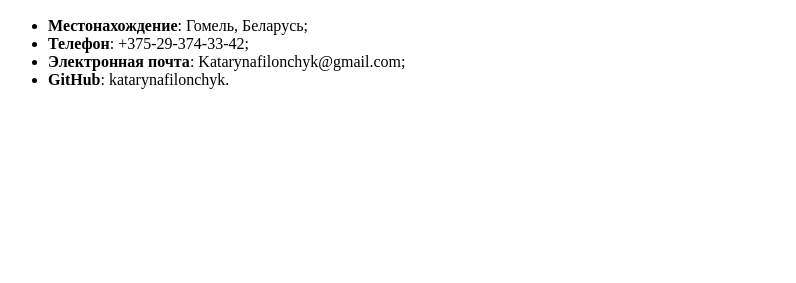
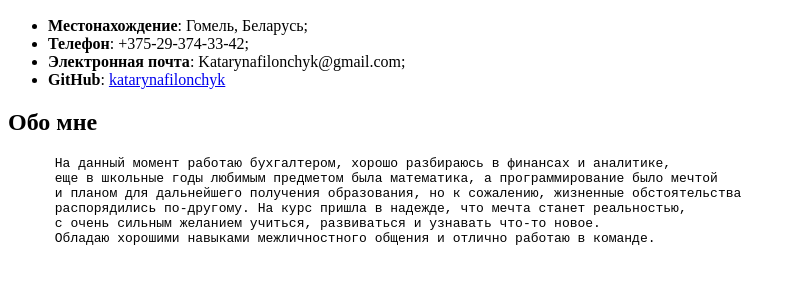
Before and after one commit to katarynafilonchyk/rsschool-cv, a plain HTML site: page index.html in a window 1280 px wide. Shown: the part 299-582 px from the top of the page, without its empty margins (0-796 px from the left). Drawn offline with Linux system fonts and the light colour scheme.

Commit message:
feat: new block about me

```diff
--- a/index.html
+++ b/index.html
@@ -8,6 +8,7 @@
 </head>
 <body>
 <div class="resume">
+   <header>
    <section>
       <img src="аватарка.jpg" alt="аватарка" width="200" height="150">
       <h1>Катарина Филончик</h1>
@@ -18,9 +19,24 @@
          <li><b>Местонахождение</b>: Гомель, Беларусь;</li>
          <li><b>Телефон</b>: +375-29-374-33-42;</li>
          <li><b>Электронная почта</b>: Katarynafilonchyk@gmail.com;</li>
-         <li><b>GitHub</b>: katarynafilonchyk.</li>
+         <li><b>GitHub</b>: <a href="https://github.com/katarynafilonchyk">katarynafilonchyk</a></li>
         </ul>
       </div>
    </section>
+   </header>
+   <section>
+   <div class="about me">
+      <h2>Обо мне</h2>
+      <pre>
+      На данный момент работаю бухгалтером, хорошо разбираюсь в финансах и аналитике,
+      еще в школьные годы любимым предметом была математика, а программирование было мечтой
+      и планом для дальнейшего получения образования, но к сожалению, жизненные обстоятельства
+      распорядились по-другому. На курс пришла в надежде, что мечта станет реальностью,
+      с очень сильным желанием учиться, развиваться и узнавать что-то новое.
+      Обладаю хорошими навыками межличностного общения и отлично работаю в команде.
+      </pre>
+   </div>
+   </section>
+
    </body>
 </html>
```
